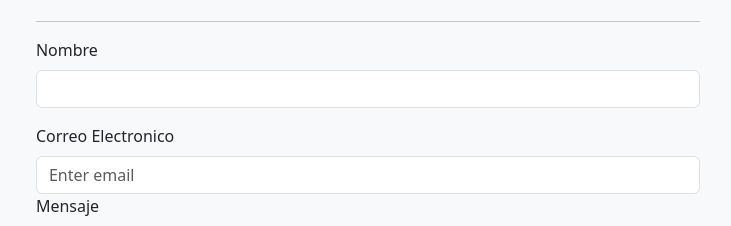
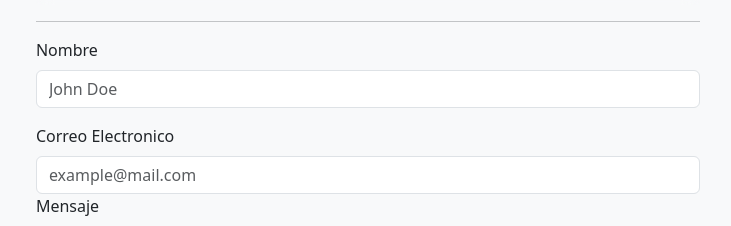
Before and after one commit to JuanMolinaNavarro/tp3-molina-navarro, a React (Vite) app: page /contact in a window 1280 px wide. Shown: the part 244-470 px from the top of the page, without its empty margins (272-1003 px from the left). Built offline with nearby package versions, Linux system fonts and the light colour scheme.

Commit message:
Proyecto Finalizado

```diff
--- a/src/components/MainContact.jsx
+++ b/src/components/MainContact.jsx
@@ -26,14 +26,14 @@ const MainContact = () => {
       <Form.Group className="mb-3" controlId="formBasicEmail">
 
         <Form.Label>Nombre</Form.Label>
-        <Form.Control type="text" name="name" required></Form.Control>
+        <Form.Control type="text" name="name" placeholder="John Doe" required></Form.Control>
 
       </Form.Group>
 
       <Form.Group>
 
         <Form.Label>Correo Electronico</Form.Label>
-        <Form.Control type="email" placeholder="Enter email" />
+        <Form.Control type="email" placeholder="example@mail.com" />
 
       </Form.Group>
 
```
